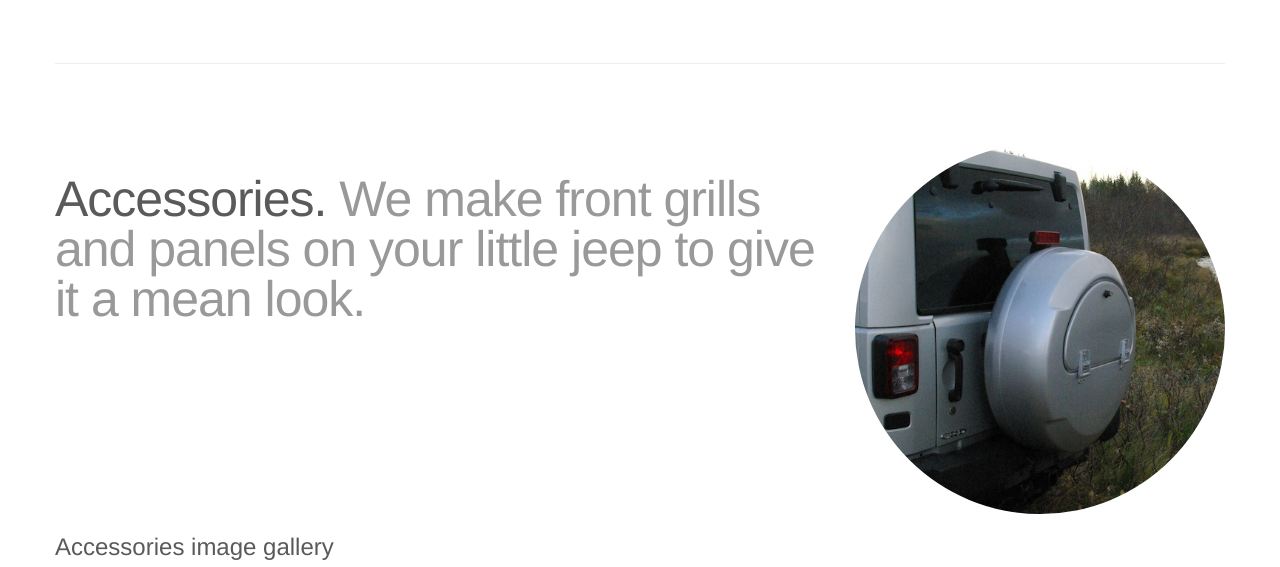
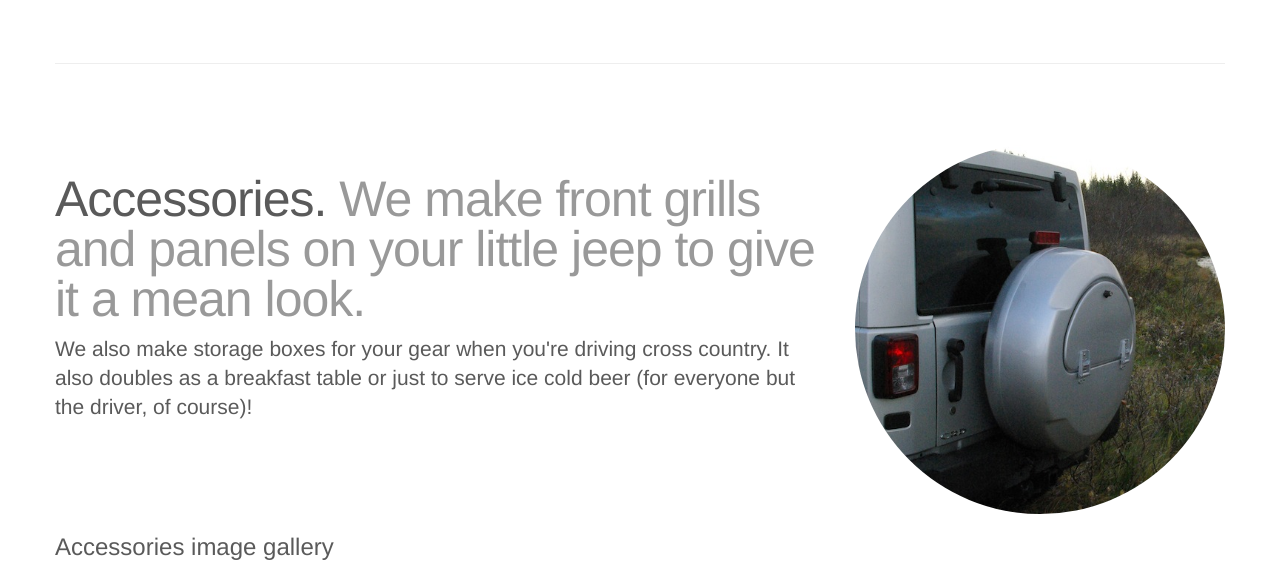
Before and after one commit to highlandtrucks/highlandtrucks.github.io, a plain HTML site: page index.html in a window 1280 px wide. Shown: the part 1971-2538 px from the top of the page. Drawn offline with Linux system fonts and the light colour scheme.

Commit message:
Fix some text.

```diff
--- a/index.html
+++ b/index.html
@@ -158,7 +158,7 @@
         <div class="col-md-8">
           <h2 class="featurette-heading">Campers. <span class="text-muted">Want to sleep in your car? We build houses and put them on the back of your car.</span></h2>
           <p class="lead">
-            Fishus camper is an Icelandic production made of fiberglass. Fishus is light, strong and especially suitable for highland traveling. Sleeping area for four persons. One upper bed and one lower bed i.e. table is taken down and the benchpads are laid over the table.The roof is elevated by air cylinders.
+            Fishus camper is an Icelandic production made of fiberglass. Fishus is light, strong and especially suitable for highland traveling. Sleeping area for four persons. One upper bed and one lower bed i.e. table is taken down and the benchpads are laid over the table. The roof is elevated by air cylinders.
           </p>
         </div>
       </div>
@@ -271,6 +271,9 @@
         </div>
         <div class="col-md-8 col-md-pull-4">
           <h2 class="featurette-heading">Accessories. <span class="text-muted">We make front grills and panels on your little jeep to give it a mean look.</span></h2>
+          <p class="lead">
+            We also make storage boxes for your gear when you're driving cross country. It also doubles as a breakfast table or just to serve ice cold beer (for everyone but the driver, of course)!
+          </p>
           <!-- <p class="lead">Donec ullamcorper nulla non metus auctor fringilla. Vestibulum id ligula porta felis euismod semper. Praesent commodo cursus magna, vel scelerisque nisl consectetur. Fusce dapibus, tellus ac cursus commodo.</p> -->
         </div>
       </div>
```
